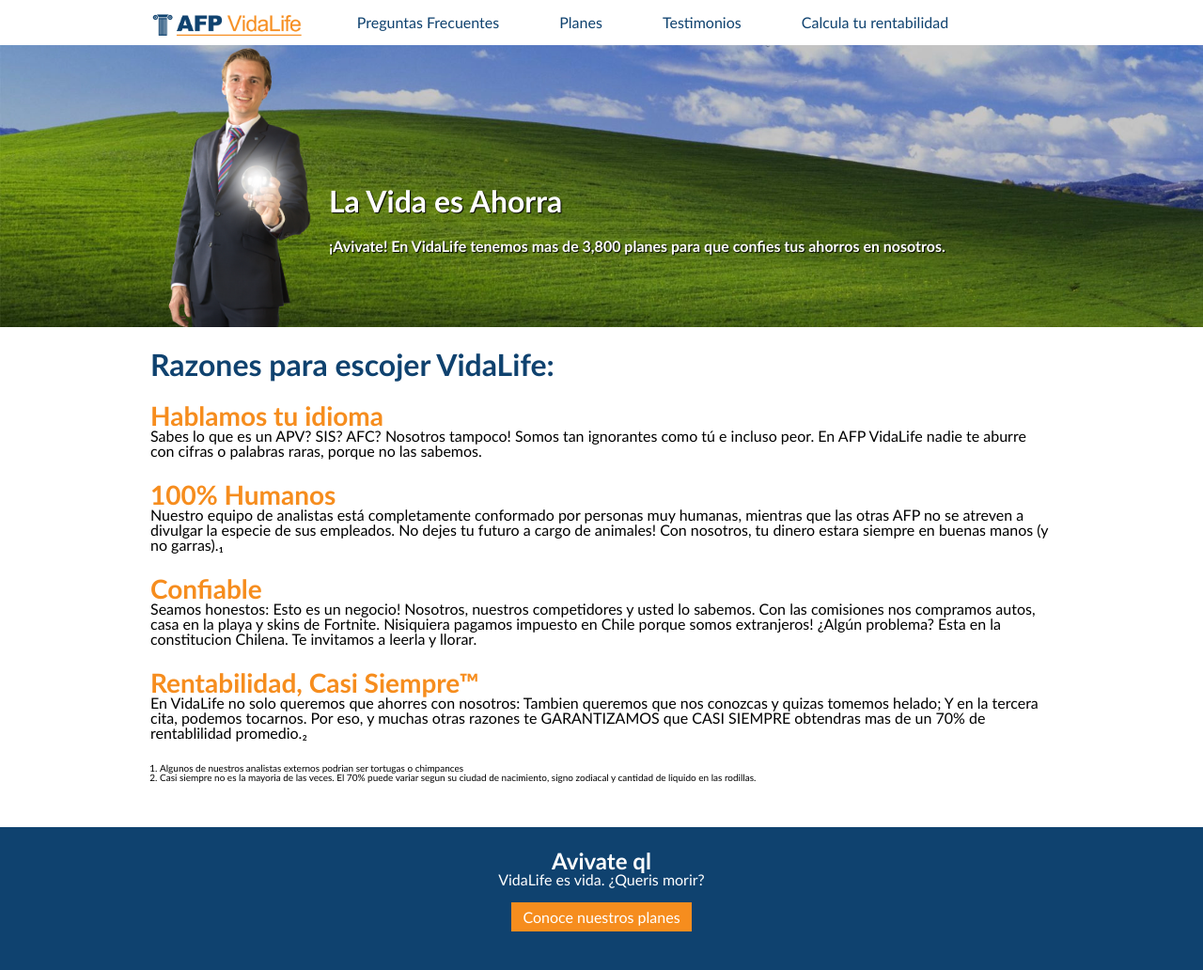
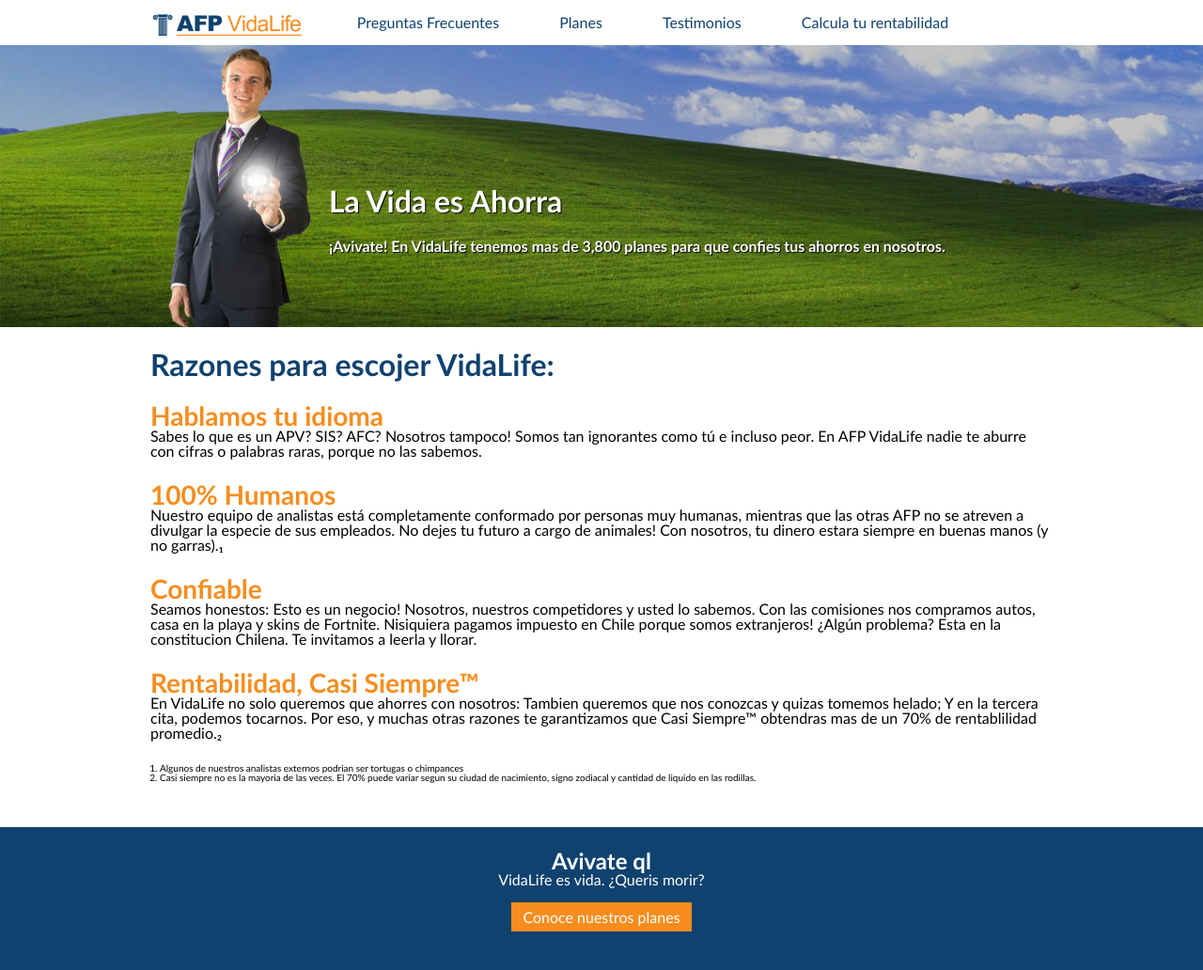
Before and after one commit to tubatuba/vidalife, a Jekyll site: the page built from index.md, in a window 1280 px wide. Shown: the whole page at 94% size. Built offline with Jekyll 4.4.1, drawn with Linux system fonts in a browser that asks for light colours.

Commit message:
redacción

```diff
--- a/index.md
+++ b/index.md
@@ -19,7 +19,7 @@ Seamos honestos: Esto es un negocio! Nosotros, nuestros competidores y usted lo
 
 ## Rentabilidad, Casi Siempre™
 
-En VidaLife no solo queremos que ahorres con nosotros: Tambien queremos que nos conozcas y quizas tomemos helado; Y en la tercera cita, podemos tocarnos. Por eso, y muchas otras razones te GARANTIZAMOS que CASI SIEMPRE obtendras mas de un 70% de rentablilidad promedio.₂
+En VidaLife no solo queremos que ahorres con nosotros: Tambien queremos que nos conozcas y quizas tomemos helado; Y en la tercera cita, podemos tocarnos. Por eso, y muchas otras razones te garantizamos que Casi Siempre™ obtendras mas de un 70% de rentablilidad promedio.₂
 
 1. Algunos de nuestros analistas externos podrian ser tortugas o chimpances
 2. Casi siempre no es la mayoria de las veces. El 70% puede variar segun su ciudad de nacimiento, signo zodiacal y cantidad de liquido en las rodillas.
```
